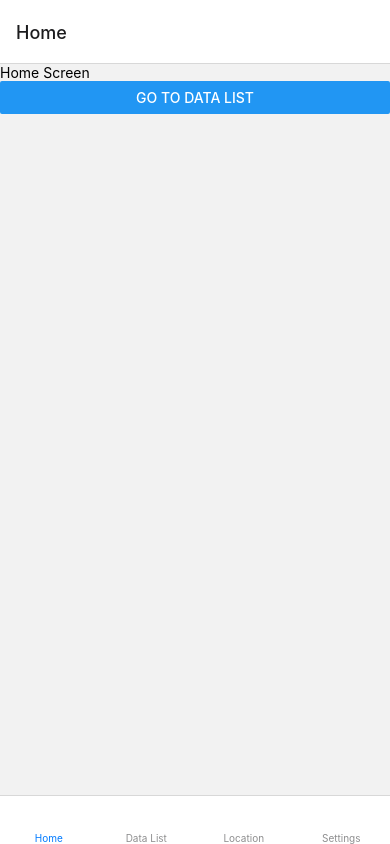
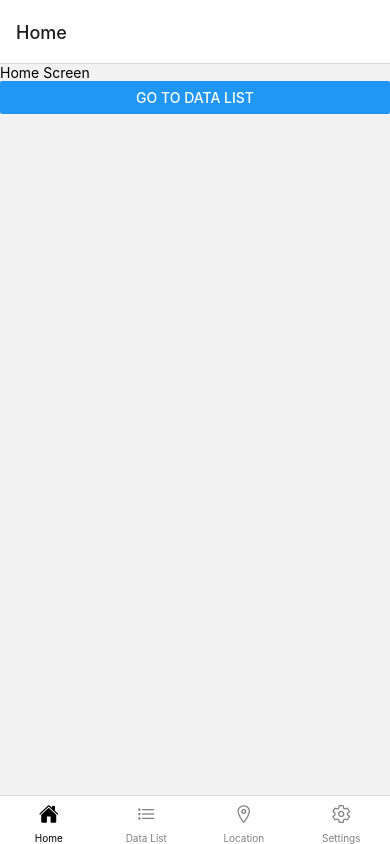
Before and after one commit to Vidassundk/rn-cli-carshop, a React Native app: screen /Home in a window 390 px wide. Built offline with nearby package versions, Linux system fonts and the light colour scheme.

Commit message:
Added Icons with Dependancies and Native Linking

```diff
--- a/package.json
+++ b/package.json
@@ -17,7 +17,8 @@
     "react": "18.3.1",
     "react-native": "0.75.4",
     "react-native-safe-area-context": "^4.11.0",
-    "react-native-screens": "^3.34.0"
+    "react-native-screens": "^3.34.0",
+    "react-native-vector-icons": "^10.2.0"
   },
   "devDependencies": {
     "@babel/core": "^7.20.0",
@@ -28,6 +29,7 @@
     "@react-native/metro-config": "0.75.4",
     "@react-native/typescript-config": "0.75.4",
     "@types/react": "^18.2.6",
+    "@types/react-native-vector-icons": "^6.4.18",
     "@types/react-test-renderer": "^18.0.0",
     "babel-jest": "^29.6.3",
     "eslint": "^8.19.0",
--- a/src/navigation/AppNavigator.tsx
+++ b/src/navigation/AppNavigator.tsx
@@ -5,6 +5,7 @@ import HomeScreen from '../view/screens/HomeScreen';
 import DataListScreen from '../view/screens/DataListScreen';
 import GeolocationScreen from '../view/screens/GeolocationScreen';
 import SettingsScreen from '../view/screens/SettingsScreen';
+import Icon from 'react-native-vector-icons/Ionicons';
 
 export type RootTabParamList = {
   Home: undefined;
@@ -16,11 +17,25 @@ export type RootTabParamList = {
 const Tab = createBottomTabNavigator<RootTabParamList>();
 
 const AppNavigator = () => {
+  const iconMap: Record<string, {focused: string; unfocused: string}> = {
+    Home: {focused: 'home', unfocused: 'home-outline'},
+    'Data List': {focused: 'list', unfocused: 'list-outline'},
+    Location: {focused: 'location', unfocused: 'location-outline'},
+    Settings: {focused: 'settings', unfocused: 'settings-outline'},
+  };
+
   return (
     <NavigationContainer>
       <Tab.Navigator
-        screenOptions={() => ({
-          tabBarIcon: () => <></>,
+        screenOptions={({route}) => ({
+          tabBarIcon: ({focused, color}) => {
+            const icons = iconMap[route.name];
+            const iconName = focused ? icons.focused : icons.unfocused;
+
+            return <Icon name={iconName} size={20} color={color} />;
+          },
+          tabBarActiveTintColor: 'black',
+          tabBarInactiveTintColor: 'gray',
         })}>
         <Tab.Screen name="Home" component={HomeScreen} />
         <Tab.Screen name="Data List" component={DataListScreen} />
```
Also changed, not shown: 2 other files (tests, documents, lock files or other folders).
